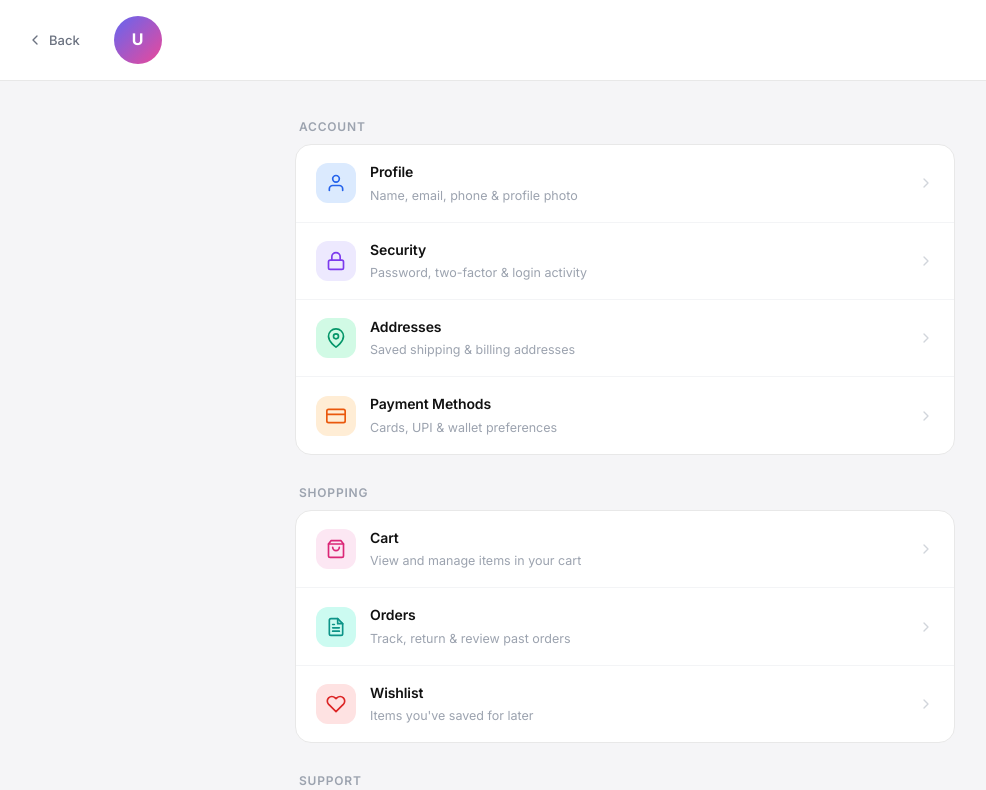
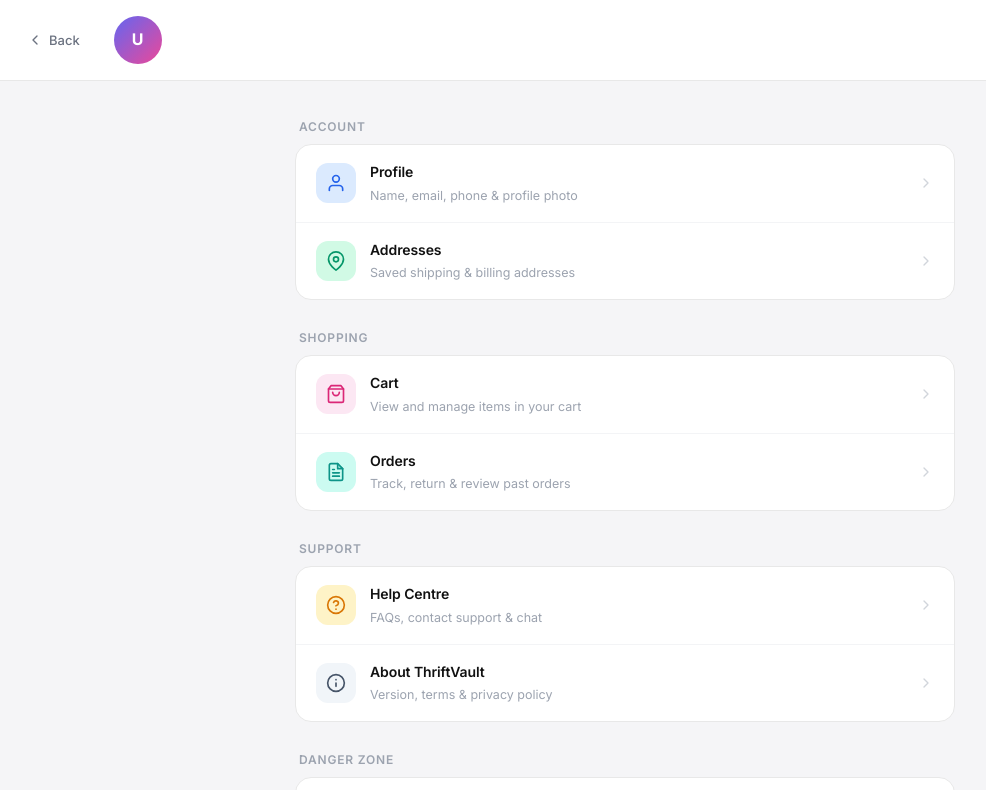
Before and after one commit to amitihere/Devops, a React (Vite) app in the folder client/: page /settings in a window 1280 px wide. Shown: the top 790 px of the page, without its empty margins (15-1001 px from the left). Built offline with nearby package versions, Linux system fonts and the light colour scheme; no server answers.

Commit message:
wishlist is deleted to make the app a bit simple

```diff
--- a/client/src/components/Navbar/Navbar.jsx
+++ b/client/src/components/Navbar/Navbar.jsx
@@ -1,6 +1,6 @@
 import { useState, useEffect } from 'react';
 import { useNavigate } from 'react-router-dom';
-import { FiTag, FiHeart, FiShoppingBag, FiUser, FiSettings, FiCheck } from 'react-icons/fi';
+import { FiTag,FiShoppingBag, FiUser, FiSettings, FiCheck } from 'react-icons/fi';
 import './Navbar.css';
 
 export default function Navbar() {
@@ -48,10 +48,6 @@ export default function Navbar() {
 
 
                 <div className="navbar-actions">
-                    <button className="nav-btn" title="Wishlist">
-                        <FiHeart size={22} />
-                    </button>
-
                     <button className="nav-btn cart-btn" title="Cart" onClick={() => navigate('/cart')}>
                         <FiShoppingBag size={22} />
                         {count != 0 && <span className="cart-badge">{count}</span>}
--- a/client/src/pages/Settings.jsx
+++ b/client/src/pages/Settings.jsx
@@ -1,8 +1,8 @@
 import { useState, useEffect } from 'react';
 import { useNavigate } from 'react-router-dom';
 import {
-    FiUser, FiLock, FiMapPin, FiCreditCard,
-    FiShoppingBag, FiFileText, FiHeart, FiHelpCircle, FiInfo,
+    FiUser, FiMapPin,
+    FiShoppingBag, FiFileText,FiHelpCircle, FiInfo,
     FiLogOut, FiChevronRight, FiChevronLeft
 } from 'react-icons/fi';
 import './Settings.css';
@@ -12,9 +12,7 @@ const sections = [
         title: 'Account',
         items: [
             { id: 'profile', icon: FiUser, color: 'blue', label: 'Profile', desc: 'Name, email, phone & profile photo' },
-            { id: 'security', icon: FiLock, color: 'purple', label: 'Security', desc: 'Password, two-factor & login activity' },
             { id: 'address', icon: FiMapPin, color: 'green', label: 'Addresses', desc: 'Saved shipping & billing addresses' },
-            { id: 'payment', icon: FiCreditCard, color: 'orange', label: 'Payment Methods', desc: 'Cards, UPI & wallet preferences' },
         ],
     },
     {
@@ -22,7 +20,6 @@ const sections = [
         items: [
             { id: 'cart', icon: FiShoppingBag, color: 'pink', label: 'Cart', desc: 'View and manage items in your cart' },
             { id: 'orders', icon: FiFileText, color: 'teal', label: 'Orders', desc: 'Track, return & review past orders' },
-            { id: 'wishlist', icon: FiHeart, color: 'red', label: 'Wishlist', desc: 'Items you\'ve saved for later' },
         ],
     },
     {
```
